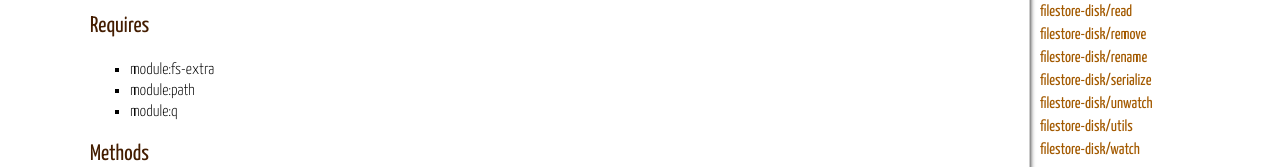
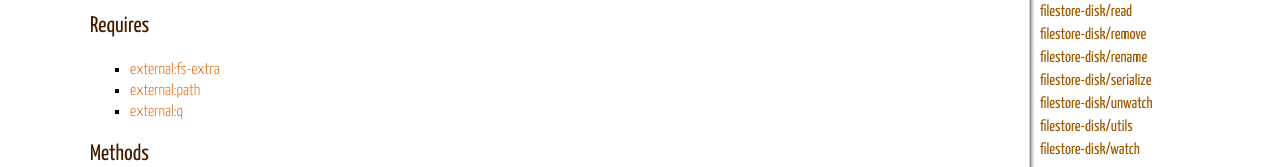
Before and after one commit to zest/filestore.disk, a plain HTML site: page utils.html in a window 1280 px wide. Shown: the part 250-417 px from the top of the page. Drawn offline with nearby package versions, Linux system fonts and the light colour scheme.

Commit message:
auto commit filestore.disk on 2014-09-26

```diff
--- a/utils.html
+++ b/utils.html
@@ -88,11 +88,11 @@
         <h3 class="subsection-title">Requires</h3>
 
         <ul>
-            <li>module:fs-extra</li>
+            <li><a href="external-fs-extra.html">external:fs-extra</a></li>
 
-            <li>module:path</li>
+            <li><a href="external-path.html">external:path</a></li>
 
-            <li>module:q</li>
+            <li><a href="external-q.html">external:q</a></li>
         </ul>
 
 
```
Also changed, not shown: utils.js.html (+3 -3 lines).
